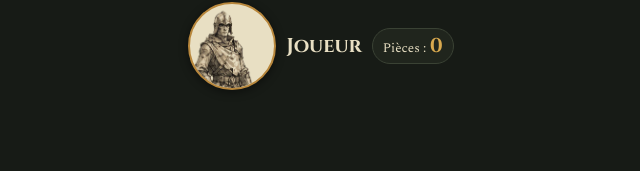
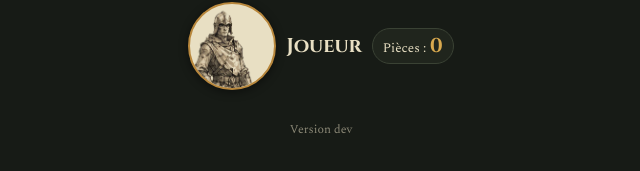
Before and after one commit to Ragdoss/ligne_de_front, a React (Vite) app: page / in a window 1280 px wide. Shown: the part 751-922 px from the top of the page, without its empty margins (319-959 px from the left). Before the commit the page ends 873 px from the top, so only its background shows below. Built offline with nearby package versions, Linux system fonts and the light colour scheme.

Commit message:
Numéro de version (date de construction et commit) à l'accueil et en filigrane sur la ligne de front
Co-Authored-By: Claude Opus 5.5 <noreply@anthropic.com>
Claude-Session: https://claude.ai/code/session_01T84a4u9ZHKzGb1Rz1Y4Txd

```diff
--- a/src/ui/GameScreen.tsx
+++ b/src/ui/GameScreen.tsx
@@ -8,6 +8,7 @@ import type { Action, DialogLine, GameEvent, GameState, PendingChoice, PlayerId,
 import { formatEvent } from '../i18n/log.fr';
 import { Board, type Highlight } from './Board';
 import { artKeyFor, CardFace, clearGameArts, setGameArts } from './CardFace';
+import { APP_VERSION } from '../version';
 import { Hand } from './Hand';
 import { ZoomCard } from './ZoomCard';
 import { cardDesc, cardName, choiceTitle, optionLabel, UNPLAYABLE } from './labels';
@@ -339,7 +340,7 @@ export function GameScreen({ setup, names, human, flip, fast, aiFilter, title, i
         <PlayerBar game={view} p={top} label={names[top]} active={game.active === top} avatar={avatars?.[top]} />
         <Board game={view} player={top} bottom={false} isTarget={isTarget} isFirstPicked={r => sameSlot(sel?.first, r)} onSlot={onSlot} highlight={highlight} faded={faded} preview={preview?.units} onHover={setZoom} />
       </section>
-      <div className="frontline">ligne de front</div>
+      <div className="frontline">ligne de front<span className="version-mark" aria-hidden="true">v {APP_VERSION}</span></div>
       <section className="side">
         <Board game={view} player={bottom} bottom isTarget={isTarget} isFirstPicked={r => sameSlot(sel?.first, r)} onSlot={onSlot} highlight={highlight} faded={faded} preview={preview?.units} onHover={setZoom} />
         <PlayerBar game={view} p={bottom} label={names[bottom]} active={game.active === bottom} avatar={avatars?.[bottom]} />
--- a/src/ui/Screens.tsx
+++ b/src/ui/Screens.tsx
@@ -1,5 +1,6 @@
 // Écrans de menu : accueil, jouer en local, campagnes, options.
 import { useState } from 'react';
+import { APP_VERSION } from '../version';
 import { exportCode, importCode, loadCampaign, newCampaign, type CampaignSave } from '../campaign/campaign';
 import { CAMPAIGNS } from '../campaign/campaigns';
 import type { CampaignDef } from '../campaign/types';
@@ -37,6 +38,7 @@ export function Home({ profile, go }: { profile: Profile; go: (t: HomeTarget) =>
         ))}
       </nav>
       <p className="home-who"><Avatar id={profile.avatar} size={88} /> <b>{profile.name}</b> <span className="pill coins">Pièces : <b>{profile.coins}</b></span></p>
+      <p className="home-version">Version {APP_VERSION}</p>
     </div>
   );
 }
--- a/src/ui/styles.css
+++ b/src/ui/styles.css
@@ -600,3 +600,9 @@ button.danger { background: var(--danger); border: 1px solid var(--danger); colo
 .choice-card .cc-acts button { padding: 6px; font-size: .78rem; line-height: 1.2; color: var(--parchment); background: var(--bg); border: 1px solid var(--line); border-radius: 4px; cursor: pointer; }
 .choice-card .cc-acts button:hover, .choice-card .cc-acts button:focus-visible { border-color: var(--brass-bright); }
 .choice-cards + .choices { margin-top: 12px; }
+
+/* Numéro de version : à l'accueil, et en filigrane discret pendant les parties (visible sur les captures d'écran). */
+.home-version { margin-top: 18px; font-size: .75rem; opacity: .55; font-variant-numeric: tabular-nums; }
+.frontline { position: relative; }
+.version-mark { position: absolute; right: 6px; top: 50%; transform: translateY(-50%); text-transform: none; font-family: system-ui, sans-serif; z-index: 1; pointer-events: none; user-select: none; font-size: .68rem; letter-spacing: .03em;
+  color: var(--parchment, #eadfc8); opacity: .28; font-variant-numeric: tabular-nums; white-space: nowrap; }
--- /dev/null
+++ b/src/version.ts
@@ -0,0 +1,3 @@
+// Version du jeu (date de construction et commit), fixée par vite.config.ts.
+declare const __APP_VERSION__: string | undefined;
+export const APP_VERSION: string = typeof __APP_VERSION__ === 'string' ? __APP_VERSION__ : 'dev';
--- a/vite.config.ts
+++ b/vite.config.ts
@@ -1,6 +1,12 @@
 import react from '@vitejs/plugin-react';
 import { defineConfig } from 'vite';
 import { viteSingleFile } from 'vite-plugin-singlefile';
+import { execSync } from 'node:child_process';
+
+// Numéro de version affiché dans le jeu : date de construction et commit (pour savoir quelle version un testeur utilise).
+const commit = (() => { try { return execSync('git rev-parse --short HEAD').toString().trim(); } catch { return 'local'; } })();
+const stamp = new Date().toLocaleString('sv-SE', { timeZone: 'Europe/Paris' }).slice(0, 16).replace(' ', ' ');
+const define = { __APP_VERSION__: JSON.stringify(`${stamp} · ${commit}`) };
 
 // Deux constructions :
 // - par défaut (dist/) : le jeu en un seul fichier HTML autonome, images comprises (jouable hors ligne) ;
@@ -10,12 +16,14 @@ import { viteSingleFile } from 'vite-plugin-singlefile';
 export default defineConfig(({ mode }) => mode === 'web'
   ? {
     base: './',
+    define,
     // Le code est intégré à la page : les chemins des images sont donc relatifs à la page (img/…), pas au script.
     experimental: { renderBuiltUrl: (file: string) => file },
     plugins: [react(), viteSingleFile({ useRecommendedBuildConfig: false, removeViteModuleLoader: true })],
     build: { outDir: 'dist-web', assetsDir: 'img', target: 'es2022', assetsInlineLimit: 0, cssCodeSplit: false, rollupOptions: { output: { inlineDynamicImports: true } } },
   }
   : {
+    define,
     plugins: [react(), viteSingleFile()],
     build: { outDir: 'dist', target: 'es2022' },
   });
```
